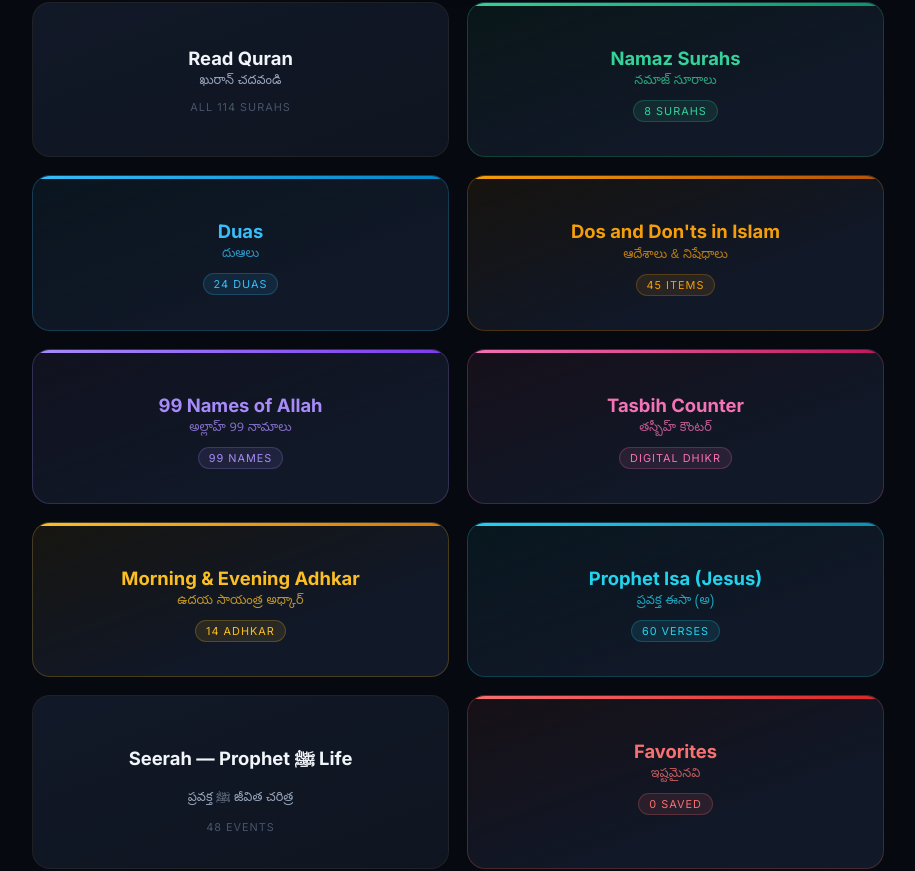
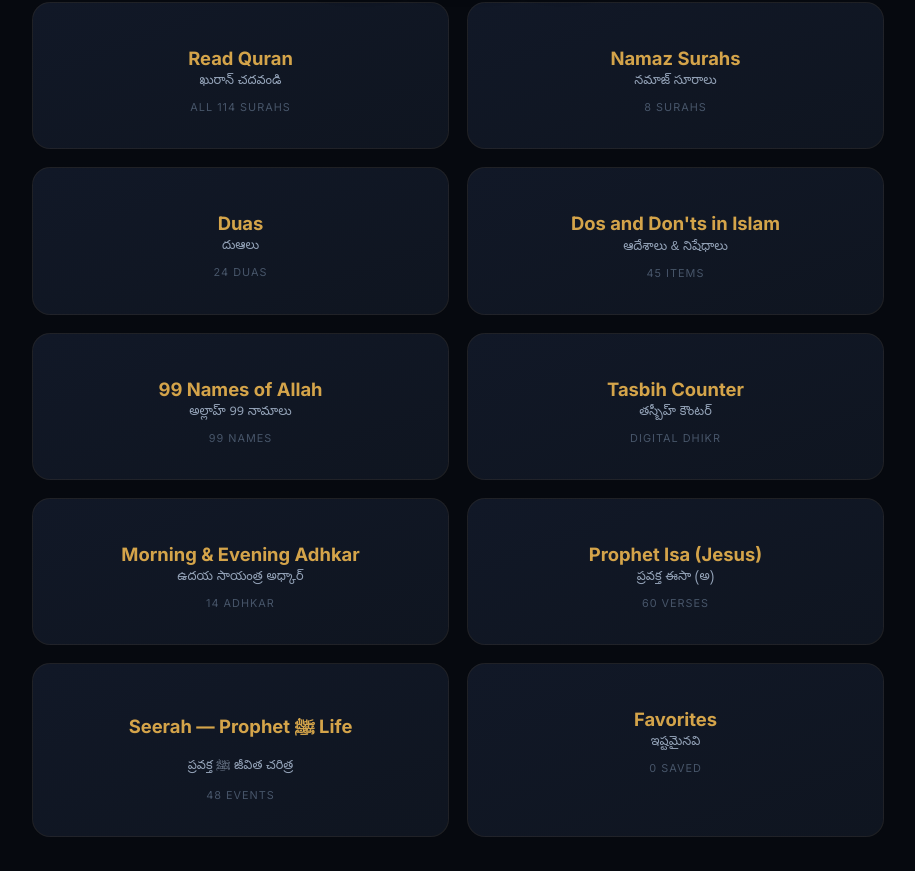
Before and after one commit to Mahendarmax/Believer-of-Almighty, a React (Vite) app: page /#/ in a window 1280 px wide. Shown: the part 779-1650 px from the top of the page, without its empty margins (182-1097 px from the left). Built offline with nearby package versions, Linux system fonts and the light colour scheme.

Commit message:
style: golden text for home action card titles

```diff
--- a/src/pages/Home.css
+++ b/src/pages/Home.css
@@ -365,7 +365,7 @@
 .action-card h3 {
   font-size: 1.05rem;
   font-weight: 700;
-  color: var(--text-primary);
+  color: var(--accent);
   margin-bottom: 4px;
   position: relative;
   z-index: 1;
@@ -387,208 +387,6 @@
   letter-spacing: 1px;
   position: relative;
   z-index: 1;
-}
-
-/* ─── Per-card colour themes (read-card & seerah-action-card keep gold base) ─── */
-
-/* Namaz — emerald */
-.namaz-action-card {
-  background: linear-gradient(160deg, rgba(52,211,153,0.07) 0%, var(--bg-card) 65%);
-  border-color: rgba(52,211,153,0.22);
-}
-.namaz-action-card::before {
-  content: '';
-  position: absolute; top: 0; left: 0; right: 0; height: 3px;
-  background: linear-gradient(90deg, #34d399, #059669);
-  border-radius: var(--radius-lg) var(--radius-lg) 0 0;
-}
-.namaz-action-card::after {
-  background: radial-gradient(circle at 50% 0%, rgba(52,211,153,0.09) 0%, transparent 70%);
-}
-.namaz-action-card h3 { color: #34d399; }
-.namaz-action-card p { color: rgba(52,211,153,0.75); }
-.namaz-action-card .action-meta {
-  color: #34d399; background: rgba(52,211,153,0.1);
-  padding: 3px 10px; border-radius: 20px; border: 1px solid rgba(52,211,153,0.22);
-}
-.namaz-action-card:hover {
-  border-color: rgba(52,211,153,0.38);
-  box-shadow: var(--shadow-lg), 0 0 28px rgba(52,211,153,0.12);
-}
-
-/* Duas — sky blue */
-.duas-action-card {
-  background: linear-gradient(160deg, rgba(56,189,248,0.07) 0%, var(--bg-card) 65%);
-  border-color: rgba(56,189,248,0.22);
-}
-.duas-action-card::before {
-  content: '';
-  position: absolute; top: 0; left: 0; right: 0; height: 3px;
-  background: linear-gradient(90deg, #38bdf8, #0284c7);
-  border-radius: var(--radius-lg) var(--radius-lg) 0 0;
-}
-.duas-action-card::after {
-  background: radial-gradient(circle at 50% 0%, rgba(56,189,248,0.09) 0%, transparent 70%);
-}
-.duas-action-card h3 { color: #38bdf8; }
-.duas-action-card p { color: rgba(56,189,248,0.75); }
-.duas-action-card .action-meta {
-  color: #38bdf8; background: rgba(56,189,248,0.1);
-  padding: 3px 10px; border-radius: 20px; border: 1px solid rgba(56,189,248,0.22);
-}
-.duas-action-card:hover {
-  border-color: rgba(56,189,248,0.38);
-  box-shadow: var(--shadow-lg), 0 0 28px rgba(56,189,248,0.12);
-}
-
-/* Dos & Don'ts — amber */
-.dosdonts-action-card {
-  background: linear-gradient(160deg, rgba(245,158,11,0.07) 0%, var(--bg-card) 65%);
-  border-color: rgba(245,158,11,0.22);
-}
-.dosdonts-action-card::before {
-  content: '';
-  position: absolute; top: 0; left: 0; right: 0; height: 3px;
-  background: linear-gradient(90deg, #f59e0b, #b45309);
-  border-radius: var(--radius-lg) var(--radius-lg) 0 0;
-}
-.dosdonts-action-card::after {
-  background: radial-gradient(circle at 50% 0%, rgba(245,158,11,0.09) 0%, transparent 70%);
-}
-.dosdonts-action-card h3 { color: #f59e0b; }
-.dosdonts-action-card p { color: rgba(245,158,11,0.75); }
-.dosdonts-action-card .action-meta {
-  color: #f59e0b; background: rgba(245,158,11,0.1);
-  padding: 3px 10px; border-radius: 20px; border: 1px solid rgba(245,158,11,0.22);
-}
-.dosdonts-action-card:hover {
-  border-color: rgba(245,158,11,0.38);
-  box-shadow: var(--shadow-lg), 0 0 28px rgba(245,158,11,0.12);
-}
-
-/* 99 Names of Allah — violet */
-.asma-action-card {
-  background: linear-gradient(160deg, rgba(167,139,250,0.07) 0%, var(--bg-card) 65%);
-  border-color: rgba(167,139,250,0.22);
-}
-.asma-action-card::before {
-  content: '';
-  position: absolute; top: 0; left: 0; right: 0; height: 3px;
-  background: linear-gradient(90deg, #a78bfa, #7c3aed);
-  border-radius: var(--radius-lg) var(--radius-lg) 0 0;
-}
-.asma-action-card::after {
-  background: radial-gradient(circle at 50% 0%, rgba(167,139,250,0.09) 0%, transparent 70%);
-}
-.asma-action-card h3 { color: #a78bfa; }
-.asma-action-card p { color: rgba(167,139,250,0.75); }
-.asma-action-card .action-meta {
-  color: #a78bfa; background: rgba(167,139,250,0.1);
-  padding: 3px 10px; border-radius: 20px; border: 1px solid rgba(167,139,250,0.22);
-}
-.asma-action-card:hover {
-  border-color: rgba(167,139,250,0.38);
-  box-shadow: var(--shadow-lg), 0 0 28px rgba(167,139,250,0.12);
-}
-
-/* Tasbih Counter — rose */
-.tasbih-action-card {
-  background: linear-gradient(160deg, rgba(244,114,182,0.07) 0%, var(--bg-card) 65%);
-  border-color: rgba(244,114,182,0.22);
-}
-.tasbih-action-card::before {
-  content: '';
-  position: absolute; top: 0; left: 0; right: 0; height: 3px;
-  background: linear-gradient(90deg, #f472b6, #be185d);
-  border-radius: var(--radius-lg) var(--radius-lg) 0 0;
-}
-.tasbih-action-card::after {
-  background: radial-gradient(circle at 50% 0%, rgba(244,114,182,0.09) 0%, transparent 70%);
-}
-.tasbih-action-card h3 { color: #f472b6; }
-.tasbih-action-card p { color: rgba(244,114,182,0.75); }
-.tasbih-action-card .action-meta {
-  color: #f472b6; background: rgba(244,114,182,0.1);
-  padding: 3px 10px; border-radius: 20px; border: 1px solid rgba(244,114,182,0.22);
-}
-.tasbih-action-card:hover {
-  border-color: rgba(244,114,182,0.38);
-  box-shadow: var(--shadow-lg), 0 0 28px rgba(244,114,182,0.12);
-}
-
-/* Adhkar — golden yellow */
-.adhkar-action-card {
-  background: linear-gradient(160deg, rgba(251,191,36,0.07) 0%, var(--bg-card) 65%);
-  border-color: rgba(251,191,36,0.22);
-}
-.adhkar-action-card::before {
-  content: '';
-  position: absolute; top: 0; left: 0; right: 0; height: 3px;
-  background: linear-gradient(90deg, #fbbf24, #d97706);
-  border-radius: var(--radius-lg) var(--radius-lg) 0 0;
-}
-.adhkar-action-card::after {
-  background: radial-gradient(circle at 50% 0%, rgba(251,191,36,0.09) 0%, transparent 70%);
-}
-.adhkar-action-card h3 { color: #fbbf24; }
-.adhkar-action-card p { color: rgba(251,191,36,0.75); }
-.adhkar-action-card .action-meta {
-  color: #fbbf24; background: rgba(251,191,36,0.1);
-  padding: 3px 10px; border-radius: 20px; border: 1px solid rgba(251,191,36,0.22);
-}
-.adhkar-action-card:hover {
-  border-color: rgba(251,191,36,0.38);
-  box-shadow: var(--shadow-lg), 0 0 28px rgba(251,191,36,0.12);
-}
-
-/* Prophet Isa — cyan */
-.isa-action-card {
-  background: linear-gradient(160deg, rgba(34,211,238,0.07) 0%, var(--bg-card) 65%);
-  border-color: rgba(34,211,238,0.22);
-}
-.isa-action-card::before {
-  content: '';
-  position: absolute; top: 0; left: 0; right: 0; height: 3px;
-  background: linear-gradient(90deg, #22d3ee, #0891b2);
-  border-radius: var(--radius-lg) var(--radius-lg) 0 0;
-}
-.isa-action-card::after {
-  background: radial-gradient(circle at 50% 0%, rgba(34,211,238,0.09) 0%, transparent 70%);
-}
-.isa-action-card h3 { color: #22d3ee; }
-.isa-action-card p { color: rgba(34,211,238,0.75); }
-.isa-action-card .action-meta {
-  color: #22d3ee; background: rgba(34,211,238,0.1);
-  padding: 3px 10px; border-radius: 20px; border: 1px solid rgba(34,211,238,0.22);
-}
-.isa-action-card:hover {
-  border-color: rgba(34,211,238,0.38);
-  box-shadow: var(--shadow-lg), 0 0 28px rgba(34,211,238,0.12);
-}
-
-/* Favorites — coral red */
-.fav-card {
-  background: linear-gradient(160deg, rgba(248,113,113,0.07) 0%, var(--bg-card) 65%);
-  border-color: rgba(248,113,113,0.22);
-}
-.fav-card::before {
-  content: '';
-  position: absolute; top: 0; left: 0; right: 0; height: 3px;
-  background: linear-gradient(90deg, #f87171, #dc2626);
-  border-radius: var(--radius-lg) var(--radius-lg) 0 0;
-}
-.fav-card::after {
-  background: radial-gradient(circle at 50% 0%, rgba(248,113,113,0.09) 0%, transparent 70%);
-}
-.fav-card h3 { color: #f87171; }
-.fav-card p { color: rgba(248,113,113,0.75); }
-.fav-card .action-meta {
-  color: #f87171; background: rgba(248,113,113,0.1);
-  padding: 3px 10px; border-radius: 20px; border: 1px solid rgba(248,113,113,0.22);
-}
-.fav-card:hover {
-  border-color: rgba(248,113,113,0.38);
-  box-shadow: var(--shadow-lg), 0 0 28px rgba(248,113,113,0.12);
 }
 
 /* Go to Verse */
```
